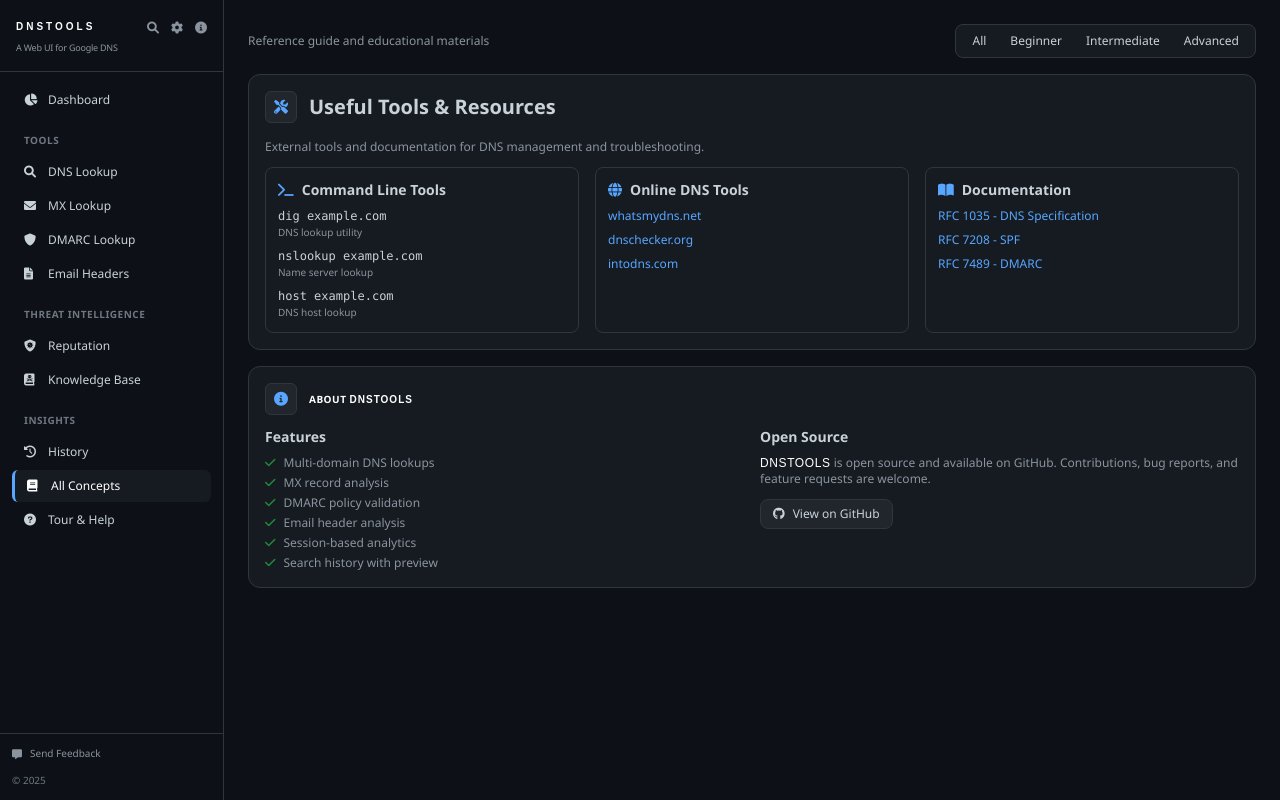
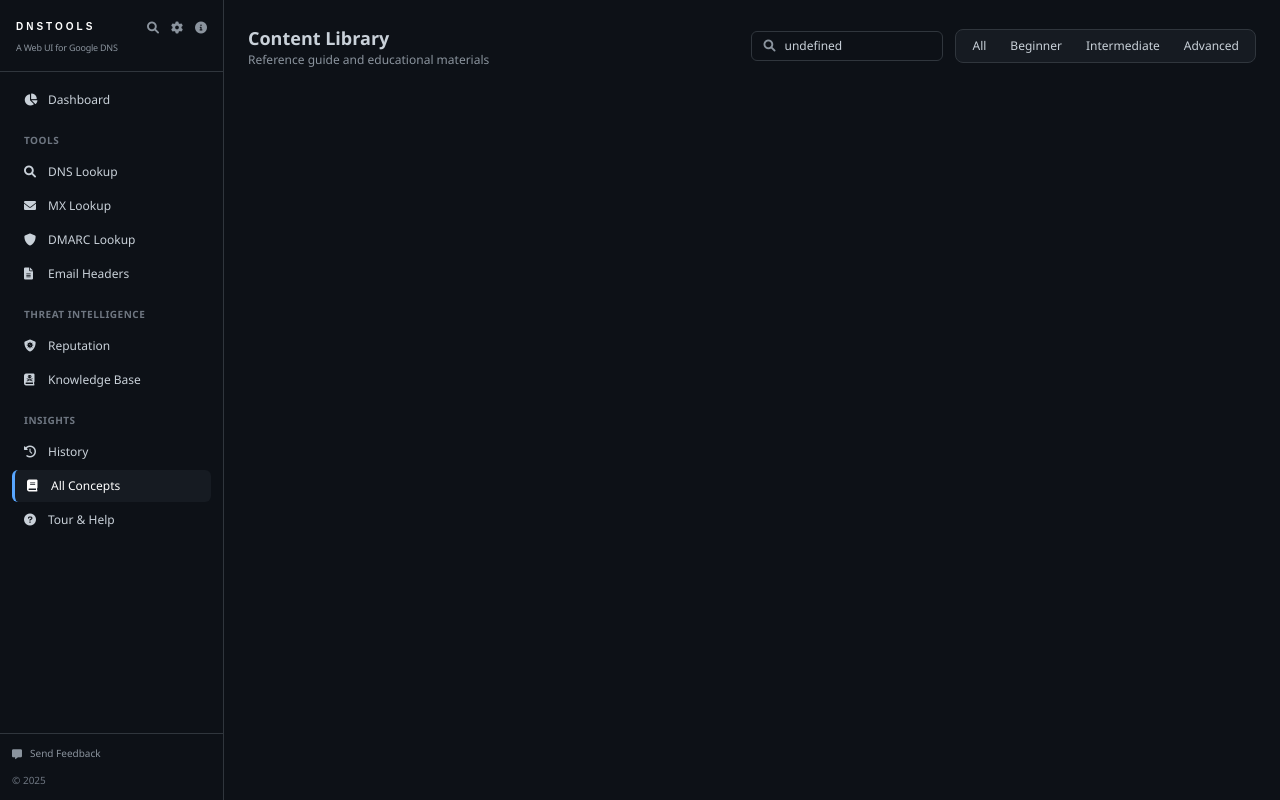
Before and after one commit to lewiswigmore/dns-tools, a Flask app: page /resources in a window 1280 px wide. Run offline with Flask 3, Linux system fonts and the light colour scheme; some libraries are stand-ins or nearby versions.

Commit message:
Refactor Resources page to Content Library

```diff
--- a/templates/resources.html
+++ b/templates/resources.html
@@ -1,18 +1,29 @@
 {% extends 'base.html' %}
 {% import 'components.html' as ui %}
 {% set active_page='resources' %}
-{% block title %}DNS Resources - DNSTools{% endblock %}
+{% block title %}Content Library - DNSTools{% endblock %}
 {% block content %}
 <div x-data="ResourcesPage()" class="space-y-4">
 
-  <div class="flex items-center justify-between">
+  <div class="flex flex-col md:flex-row md:items-center justify-between gap-4">
     <div>
-      <h2 class="text-lg font-semibold text-[#c9d1d9]" x-text="pageTitle"></h2>
+      <h2 class="text-lg font-semibold text-[#c9d1d9]">Content Library</h2>
       <p class="text-xs text-[#8b949e]">Reference guide and educational materials</p>
     </div>
 
+    <div class="flex flex-col md:flex-row md:items-center gap-3">
+        <!-- Search -->
+        <div class="relative">
+            <i class="fas fa-search absolute left-3 top-1/2 transform -translate-y-1/2 text-[#8b949e] text-xs"></i>
+            <input type="text"
+                   x-model="searchQuery"
+                   placeholder="Search library..."
+                   class="bg-[#0d1117] border border-[#30363d] text-[#c9d1d9] text-xs rounded-md py-1.5 pl-8 pr-3 focus:ring-1 focus:ring-[#58a6ff] focus:border-[#58a6ff] placeholder-[#484f58] w-full md:w-48">
+        </div>
+
         <!-- Complexity Filter -->
-    <div class="flex bg-[#161b22] rounded-lg p-1 border border-[#30363d]">
+        <div class="flex bg-[#161b22] rounded-lg p-1 border border-[#30363d] overflow-x-auto no-scrollbar">
+            <div class="flex min-w-max">
                 <button @click="complexityFilter = 'All'"
                         :class="complexityFilter === 'All' ? 'bg-[#238636] text-white' : 'text-[#8b949e] hover:text-[#c9d1d9]'"
                         class="px-3 py-1 rounded text-xs font-medium transition-colors">All</button>
@@ -27,10 +38,12 @@
                         class="px-3 py-1 rounded text-xs font-medium transition-colors">Advanced</button>
             </div>
         </div>
+    </div>
+  </div>
 
   <!-- Concepts Grid -->
   <div class="panel p-4 rounded-xl space-y-3" x-show="filteredKnowledgeBase.length > 0">
-    <div class="grid grid-cols-1 md:grid-cols-2 lg:grid-cols-3 gap-4">
+    <div class="grid grid-cols-1 md:grid-cols-2 lg:grid-cols-3 xl:grid-cols-4 2xl:grid-cols-5 gap-4">
       <template x-for="item in filteredKnowledgeBase" :key="item.id">
         <div @click="showConcept(item.title)"
              class="panel p-3 rounded-lg concept-container cursor-pointer hover:border-[#58a6ff] transition-colors border border-[#30363d]"
@@ -59,87 +72,6 @@
     </div>
   </div>
 
-  <!-- Tools & Resources -->
-  <div class="panel p-4 rounded-xl space-y-3">
-    {{ ui.section_header('fa-tools','Useful Tools & Resources') }}
-    <p class="text-[#8b949e] mb-4 text-xs">External tools and documentation for DNS management and troubleshooting.</p>
-
-    <div class="grid grid-cols-1 md:grid-cols-2 lg:grid-cols-3 gap-4">
-      <div class="panel p-3 rounded-lg border border-[#30363d]">
-        <h4 class="font-semibold mb-2 text-[#c9d1d9] flex items-center text-sm">
-          <i class="fas fa-terminal text-[#58a6ff] mr-2"></i>Command Line Tools
-        </h4>
-        <div class="space-y-2 text-xs">
-          <div>
-            <code class="text-[#c9d1d9]">dig example.com</code>
-            <p class="text-[#8b949e] text-[10px]">DNS lookup utility</p>
-          </div>
-          <div>
-            <code class="text-[#c9d1d9]">nslookup example.com</code>
-            <p class="text-[#8b949e] text-[10px]">Name server lookup</p>
-          </div>
-          <div>
-            <code class="text-[#c9d1d9]">host example.com</code>
-            <p class="text-[#8b949e] text-[10px]">DNS host lookup</p>
-          </div>
-        </div>
-      </div>
-
-      <div class="panel p-3 rounded-lg border border-[#30363d]">
-        <h4 class="font-semibold mb-2 text-[#c9d1d9] flex items-center text-sm">
-          <i class="fas fa-globe text-[#58a6ff] mr-2"></i>Online DNS Tools
-        </h4>
-        <div class="space-y-2 text-xs">
-          <a href="https://whatsmydns.net" target="_blank" rel="noopener noreferrer" class="block text-[#58a6ff] hover:text-[#79c0ff]">whatsmydns.net</a>
-          <a href="https://dnschecker.org" target="_blank" rel="noopener noreferrer" class="block text-[#58a6ff] hover:text-[#79c0ff]">dnschecker.org</a>
-          <a href="https://intodns.com" target="_blank" rel="noopener noreferrer" class="block text-[#58a6ff] hover:text-[#79c0ff]">intodns.com</a>
-        </div>
-      </div>
-
-      <div class="panel p-3 rounded-lg border border-[#30363d]">
-        <h4 class="font-semibold mb-2 text-[#c9d1d9] flex items-center text-sm">
-          <i class="fas fa-book-open text-[#58a6ff] mr-2"></i>Documentation
-        </h4>
-        <div class="space-y-2 text-xs">
-          <a href="https://tools.ietf.org/html/rfc1035" target="_blank" rel="noopener noreferrer" class="block text-[#58a6ff] hover:text-[#79c0ff]">RFC 1035 - DNS Specification</a>
-          <a href="https://tools.ietf.org/html/rfc7208" target="_blank" rel="noopener noreferrer" class="block text-[#58a6ff] hover:text-[#79c0ff]">RFC 7208 - SPF</a>
-          <a href="https://tools.ietf.org/html/rfc7489" target="_blank" rel="noopener noreferrer" class="block text-[#58a6ff] hover:text-[#79c0ff]">RFC 7489 - DMARC</a>
-        </div>
-      </div>
-    </div>
-  </div>
-
-  <!-- About DNSTools -->
-  <div class="panel p-4 rounded-xl space-y-3">
-    <div class="flex items-center mb-3">
-      <div class="w-8 h-8 flex items-center justify-center mr-3 rounded-md bg-[#21262d] border border-[#30363d] text-[#58a6ff]">
-        <i class="fas fa-info-circle"></i>
-      </div>
-      <h2 class="text-[10px] font-bold text-white uppercase tracking-wider">About <span class="logo-font tracking-[0.1em]">DNSTools</span></h2>
-    </div>
-    <div class="grid grid-cols-1 lg:grid-cols-2 gap-4">
-      <div>
-        <h4 class="font-semibold mb-2 text-[#c9d1d9] text-sm">Features</h4>
-        <ul class="space-y-1 text-xs text-[#8b949e]">
-          <li class="flex items-center"><i class="fas fa-check text-[#238636] mr-2"></i>Multi-domain DNS lookups</li>
-          <li class="flex items-center"><i class="fas fa-check text-[#238636] mr-2"></i>MX record analysis</li>
-          <li class="flex items-center"><i class="fas fa-check text-[#238636] mr-2"></i>DMARC policy validation</li>
-          <li class="flex items-center"><i class="fas fa-check text-[#238636] mr-2"></i>Email header analysis</li>
-          <li class="flex items-center"><i class="fas fa-check text-[#238636] mr-2"></i>Session-based analytics</li>
-          <li class="flex items-center"><i class="fas fa-check text-[#238636] mr-2"></i>Search history with preview</li>
-        </ul>
-      </div>
-      <div>
-        <h4 class="font-semibold mb-2 text-[#c9d1d9] text-sm">Open Source</h4>
-        <p class="text-[#8b949e] text-xs mb-3"><span class="logo-font tracking-[0.05em] text-white">DNSTools</span> is open source and available on GitHub. Contributions, bug reports, and feature requests are welcome.</p>
-        <a href="https://github.com/lewiswigmore/dns-tools" target="_blank" rel="noopener noreferrer"
-           class="inline-flex items-center px-3 py-1.5 bg-[#21262d] border border-[#30363d] rounded-lg text-[#c9d1d9] hover:bg-[#30363d] transition-colors text-xs">
-          <i class="fab fa-github mr-2"></i>View on GitHub
-        </a>
-      </div>
-    </div>
-  </div>
-
   <!-- Use the concept modal component -->
   {{ ui.concept_modal() }}
 </div>
```
Lines whose indentation alone changed are shown as unchanged.
